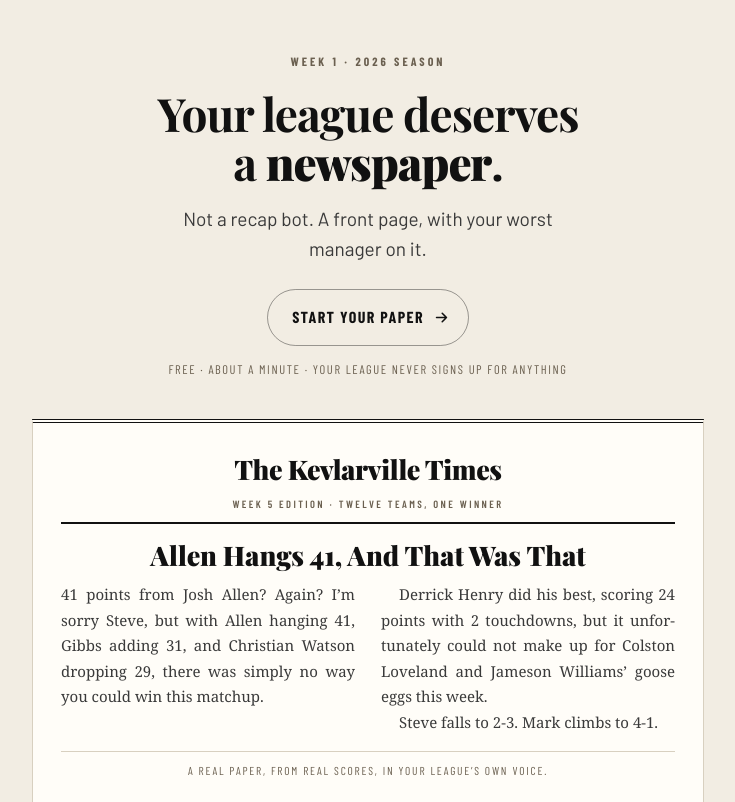
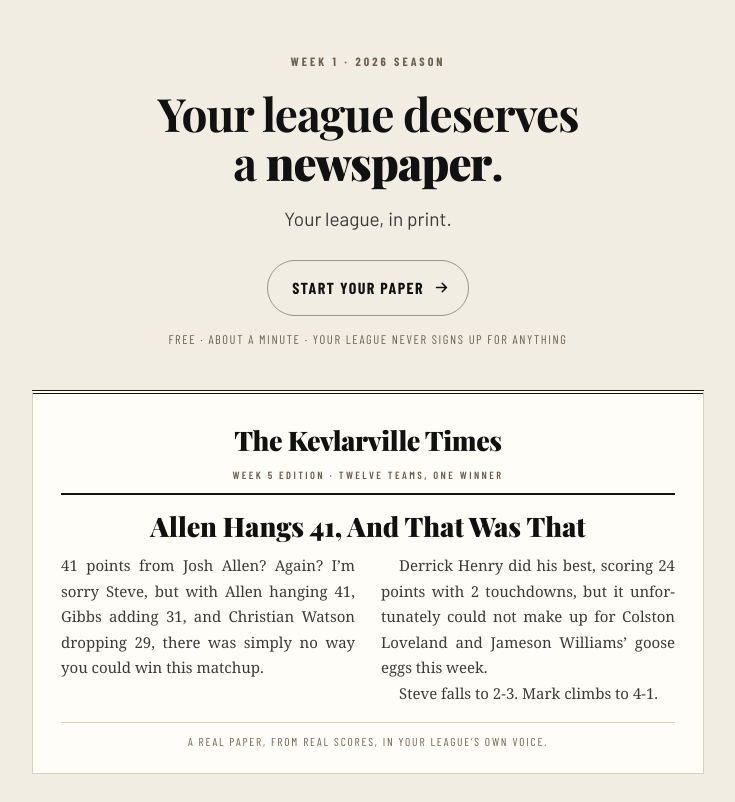
Before and after one commit to JHHammond/FantasyFootballNewsletter, a FastAPI app: page / in a window 1280 px wide. Shown: the part 75-877 px from the top of the page, without its empty margins (272-1007 px from the left). Run offline with FastAPI, Linux system fonts and the light colour scheme; some libraries are stand-ins or nearby versions; some web fonts are replaced.

Commit message:
Homepage tagline: Your league, in print.
Co-Authored-By: Claude Opus 5.5 <noreply@anthropic.com>
Claude-Session: https://claude.ai/code/session_01TSbbTrhxLpwW4KKnbdAJzo

```diff
--- a/web/templates/index.html
+++ b/web/templates/index.html
@@ -5,9 +5,7 @@
 <section class="hero">
     <p class="hero-kicker">Week {{ current_week }} &middot; {{ current_season }} season</p>
     <h1 class="hero-title">Your league deserves<br />a <strong>newspaper</strong>.</h1>
-    <p class="hero-sub">
-        Not a recap bot. A front page, with your worst manager on it.
-    </p>
+    <p class="hero-sub">Your league, in print.</p>
 
     {% if user %}
     <p class="hero-actions">{{ flow_button("Your papers", href="/account") }}</p>
```
